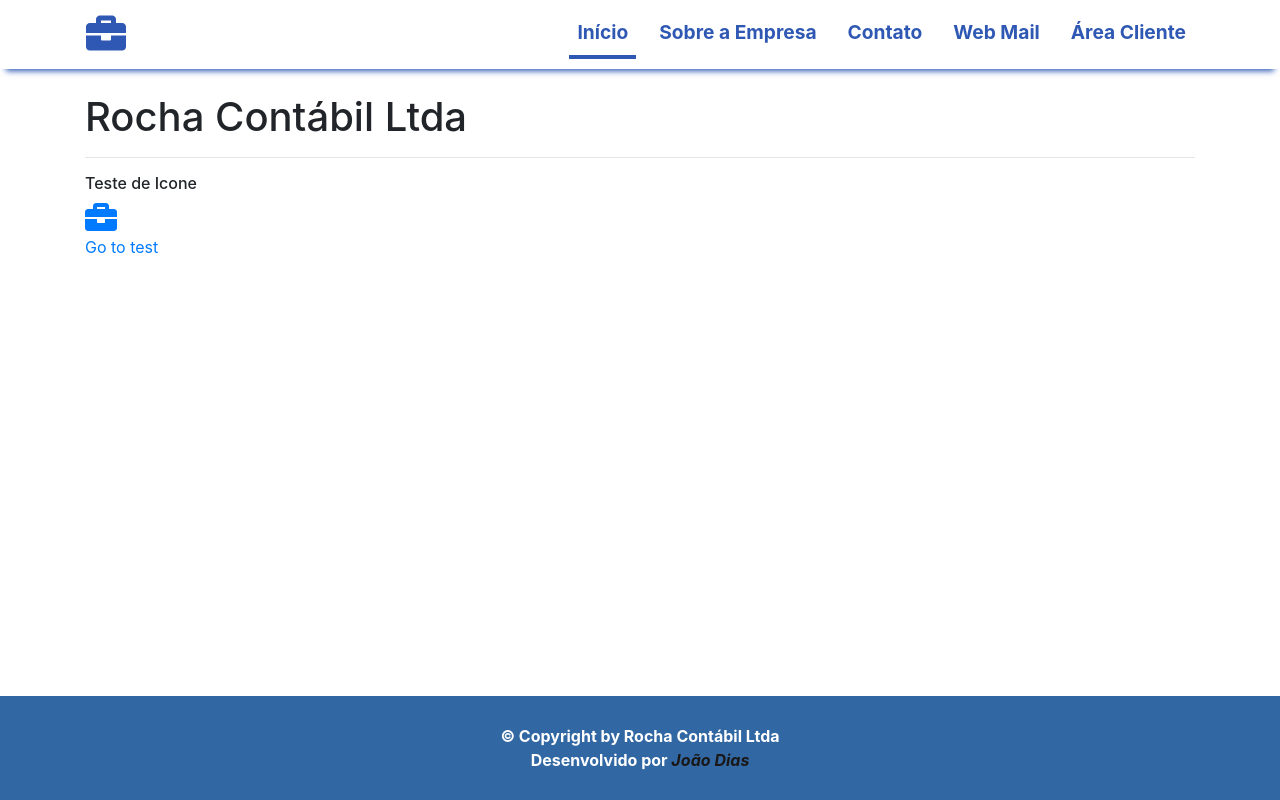
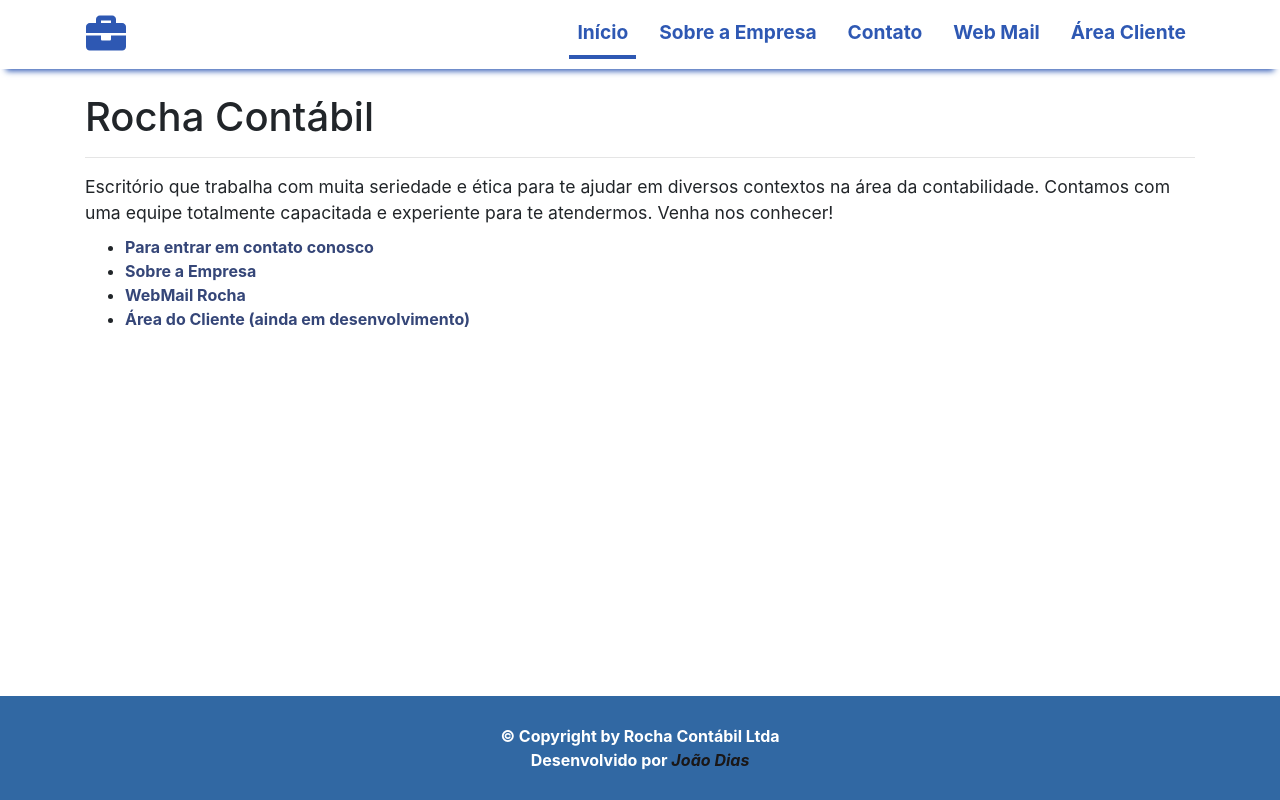
Before and after one commit to jooaodias/rocha-contabil, a Gatsby site: page / in a window 1280 px wide. Built offline with nearby package versions, Linux system fonts and the light colour scheme; Gatsby itself is replaced by a stand-in of ours.

Commit message:
Atualizando conteúdos

```diff
--- a/src/pages/index.js
+++ b/src/pages/index.js
@@ -3,9 +3,25 @@ import { Link } from 'gatsby';
 import Layout from '../components/Layout';
 import SEO from '../components/SEO';
 
-import { FontAwesomeIcon } from '@fortawesome/react-fontawesome';
-import { faBriefcase } from '@fortawesome/free-solid-svg-icons';
 import { Container } from 'reactstrap';
+import styled from 'styled-components';
+
+const TextStyled = styled.section`
+    font-size: 1.1rem;
+    margin-bottom: 24px;
+`
+
+const LinkStyled = styled(Link)`
+    text-decoration: none;
+    color: #354678 !important;
+    font-weight: bold;
+
+    &:hover{
+       text-decoration: underline;
+       color: #5C98FF !important;
+       cursor: pointer;
+    }
+`
 
 const Home = () => {
   return (
@@ -15,17 +31,20 @@ const Home = () => {
         keywords="Contabilidade, contabil, rocha, Americana, financeiro"
       />
       <Container>
-        <h1>Rocha Contábil Ltda</h1>
+        <h1>Rocha Contábil</h1>
         <hr />
+        <TextStyled>Escritório que trabalha com muita seriedade e ética para te ajudar em diversos contextos na área da contabilidade. Contamos com uma equipe totalmente capacitada e experiente para te atendermos. Venha nos conhecer!
 
-        <section>
-          <h6>Teste de Icone</h6>
-          <a href="https://www.instagram.com/newenglandservices/?hl=en" target="_blank" rel="noopener noreferrer">
-            <FontAwesomeIcon icon={faBriefcase} size="2x" title="Instagram" />
-          </a>
-        </section>
+        <ul className="mt-2" style={{fontSize: '1.0rem'}}>
+          <li><LinkStyled to="/contato">Para entrar em contato conosco</LinkStyled></li>
+          <li><LinkStyled to="/sobre">Sobre a Empresa</LinkStyled></li>
+          <li><LinkStyled to="/webmail">WebMail Rocha</LinkStyled></li>
+          <li><LinkStyled to="/areacliente">Área do Cliente (ainda em desenvolvimento)</LinkStyled></li>
+        </ul>
 
-        <Link to="/test">Go to test</Link>
+        </TextStyled>
+
+
       </Container>
     </Layout>
   )
--- /dev/null
+++ b/src/styles/colors.css
@@ -0,0 +1,5 @@
+#colors{
+    color: #2E58B3;
+    color: #5C98FF;
+    color: #1a1717;
+}
```
Also changed, not shown: src/pages/areacliente.js (+10 -4 lines), src/pages/contato.js (+10 -11 lines), src/pages/sobre.js (+7 -1 lines), src/pages/webmail.js (+18 -2 lines).
